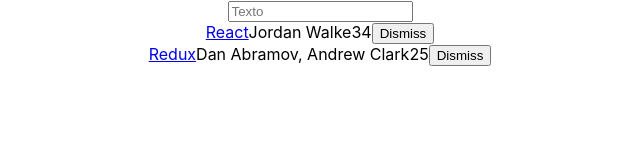
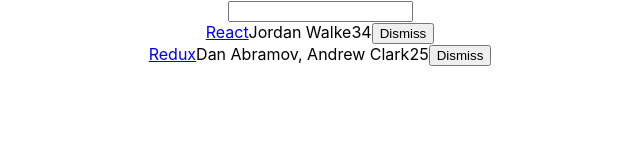
Before and after one commit to Luis-Blash/Libro-TheRoadToLearnReact, a React (Create React App) app in the folder hackernews/: page / in a window 1280 px wide. Shown: the top 160 px of the page, without its empty margins (320-960 px from the left). Built offline with nearby package versions, Linux system fonts and the light colour scheme.

Commit message:
Pagina 60 Componentes Podemos dividir nuestra app en diferentes compoentes los cuales nos deja manejarlos mas sencillamente y usando la desestructuracion que hace que varias variables podamos tomarlas por separado.

```diff
--- a/hackernews/src/App.js
+++ b/hackernews/src/App.js
@@ -53,7 +53,7 @@
     ahora lo quitamos y la nueva lista ahora la actualizamos
     const updatedList = this.state.list.filter(isNotId);
     */
-   // setState programa actualizaciones al estado local del componente
+    // setState programa actualizaciones al estado local del componente
     this.setState({ list: updatedList });
   }
 
@@ -63,16 +63,33 @@
 
   // el evento de isSearched(this.state.searchTerm), busca concidencia y la pone en tiempo real con thisState
   render() {
+    const { searchTerm, list } = this.state;
     return (
       <div className="App">
-        <form>
-          <input
-            type="text"
-            placeholder="Texto"
-            onChange={this.onSearchChange}
-          />
-        </form>
-        {this.state.list.filter(isSearched(this.state.searchTerm)).map(item =>
+        <Search value={searchTerm} onChange={this.onSearchChange} />
+        <Table list={list} pattern={searchTerm} onDismiss={this.onDismiss} />
+      </div>
+    );
+  }
+}
+
+class Search extends Component {
+  render() {
+    const { value, onChange } = this.props;
+    return (
+      <form>
+        <input type="text" value={value} onChange={onChange} />
+      </form>
+    );
+  }
+}
+
+class Table extends Component {
+  render() {
+    const { list, pattern, onDismiss } = this.props;
+    return (
+      <div>
+        {list.filter(isSearched(pattern)).map((item) => (
           <div key={item.objectID}>
             <span>
               <a href={item.url}>{item.title}</a>
@@ -81,15 +98,12 @@
             <span>{item.num_comments}</span>
             <span>{item.points}</span>
             <span>
-              <button
-                onClick={() => this.onDismiss(item.objectID)}
-                type="button"
-              >
+              <button onClick={() => onDismiss(item.objectID)} type="button">
                 Dismiss
               </button>
             </span>
           </div>
-        )}
+        ))}
       </div>
     );
   }
```
